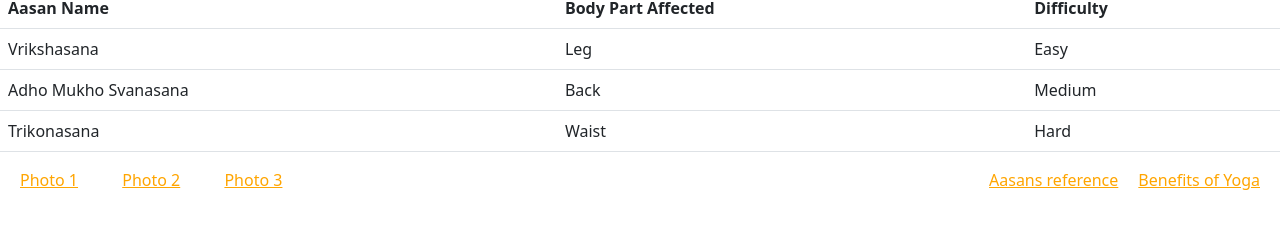
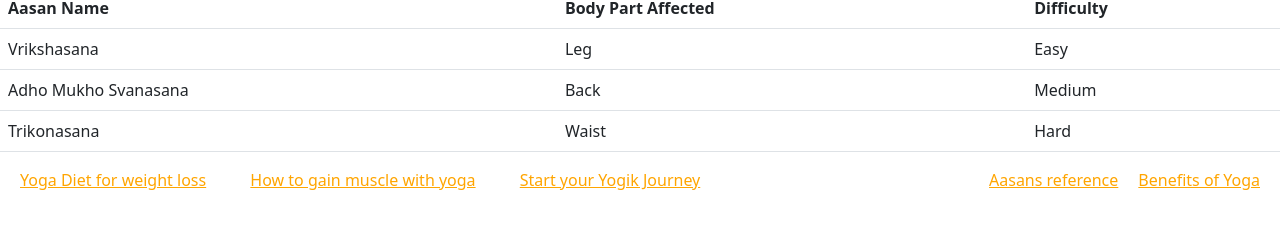
Before and after one commit to sarthakkundra/yoga-assignment, a plain HTML site: page index.html in a window 1280 px wide. Shown: the part 509-738 px from the top of the page. Drawn offline with nearby package versions, Linux system fonts and the light colour scheme.

Commit message:
updated extra photos

```diff
--- a/index.html
+++ b/index.html
@@ -2,7 +2,7 @@
 <html lang="en">
 <head>
     <meta charset="UTF-8">
-    <meta name="author" content="Arsh Kapoor">
+    <meta name="author" content="A kapoor T1C">
     <meta name="description" content="Yoga is a group of physical, mental, and spiritual practices or disciplines which originated in ancient India. Yoga is one of the six Āstika schools of Hindu philosophical traditions.">
     <meta name="viewport" content="width=device-width, initial-scale=1.0">
     <link rel="stylesheet" href="styles.css">
@@ -63,9 +63,9 @@
           <td>Hard</td>
         </tr>
       </table>
-      <a class="extra-photo" href="https://www.google.com/url?sa=i&url=https%3A%2F%2Fwww.self.com%2Fgallery%2Fmust-know-yoga-poses-for-beginners&psig=AOvVaw3oR9RKJ8mb26fMr4MsF8kD&ust=1607984371926000&source=images&cd=vfe&ved=0CAIQjRxqFwoTCOi8ld3-y-0CFQAAAAAdAAAAABAD" target="_blank">Photo 1</a>
-      <a class="extra-photo" href="https://www.google.com/url?sa=i&url=https%3A%2F%2Fwww.self.com%2Fgallery%2Fmust-know-yoga-poses-for-beginners&psig=AOvVaw3oR9RKJ8mb26fMr4MsF8kD&ust=1607984371926000&source=images&cd=vfe&ved=0CAIQjRxqFwoTCOi8ld3-y-0CFQAAAAAdAAAAABAI" target="_blank">Photo 2</a>
-      <a class="extra-photo" href="https://www.google.com/url?sa=i&url=https%3A%2F%2Fwww.self.com%2Fgallery%2Fmust-know-yoga-poses-for-beginners&psig=AOvVaw3oR9RKJ8mb26fMr4MsF8kD&ust=1607984371926000&source=images&cd=vfe&ved=0CAIQjRxqFwoTCOi8ld3-y-0CFQAAAAAdAAAAABAM" target="_blank">Photo 3</a>
+      <a class="extra-photo" href="https://www.wailana.com/lifestyle/articles/tips-healthy-living/7-practical-steps-to-lose-weight-yoga-diet" target="_blank">Yoga Diet for weight loss</a>
+      <a class="extra-photo" href="https://www.wikihow.com/Gain-Muscle-by-Yoga" target="_blank">How to gain muscle with yoga</a>
+      <a class="extra-photo" href="https://www.doyou.com/" target="_blank">Start your Yogik Journey</a>
       <a class="final-links" href="./benefits.html">Benefits of Yoga</a>
       <a class="final-links" href="https://food.ndtv.com/health/yoga-for-beginners-10-basic-poses-to-get-you-started-1229662">Aasans reference</a>
 </body>
```
